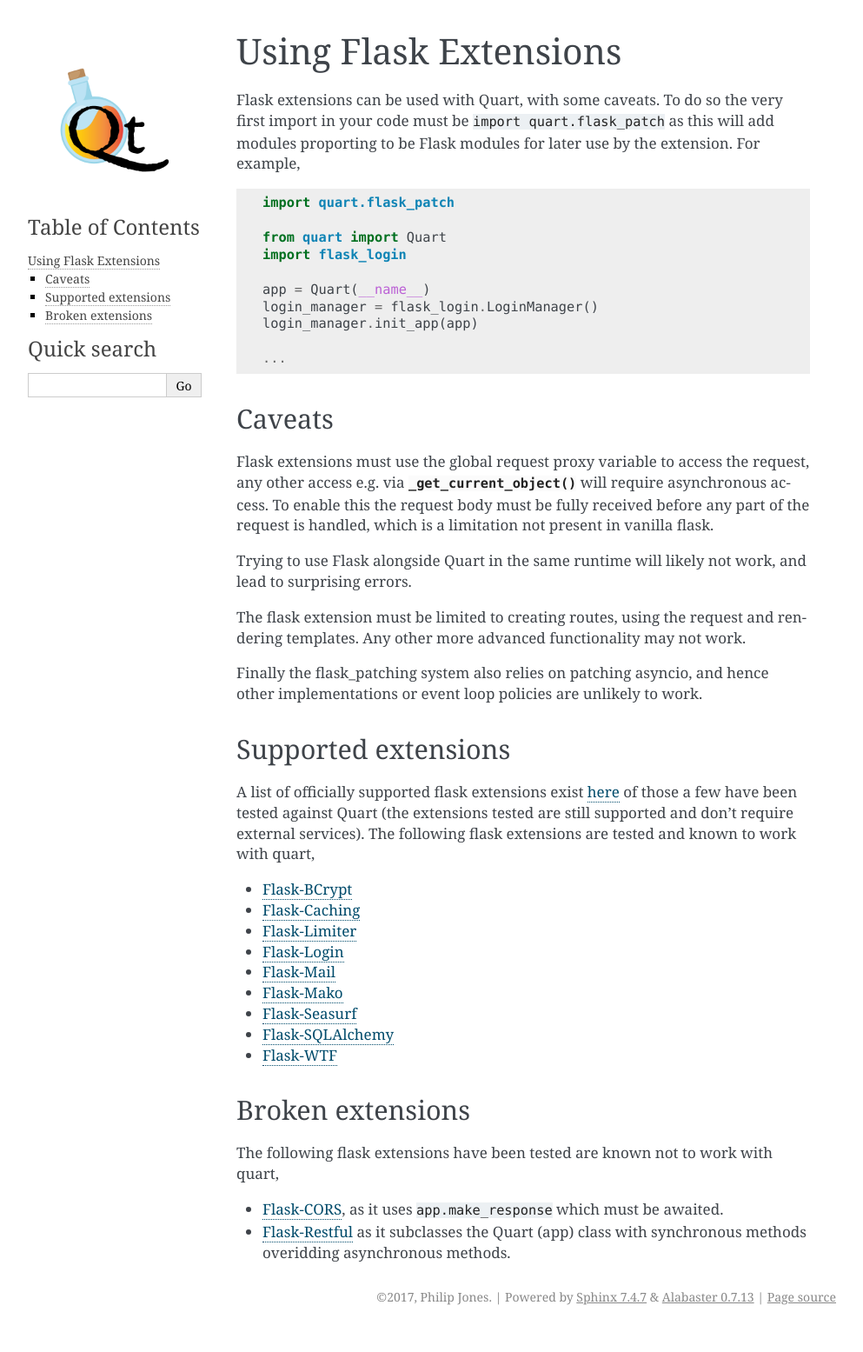
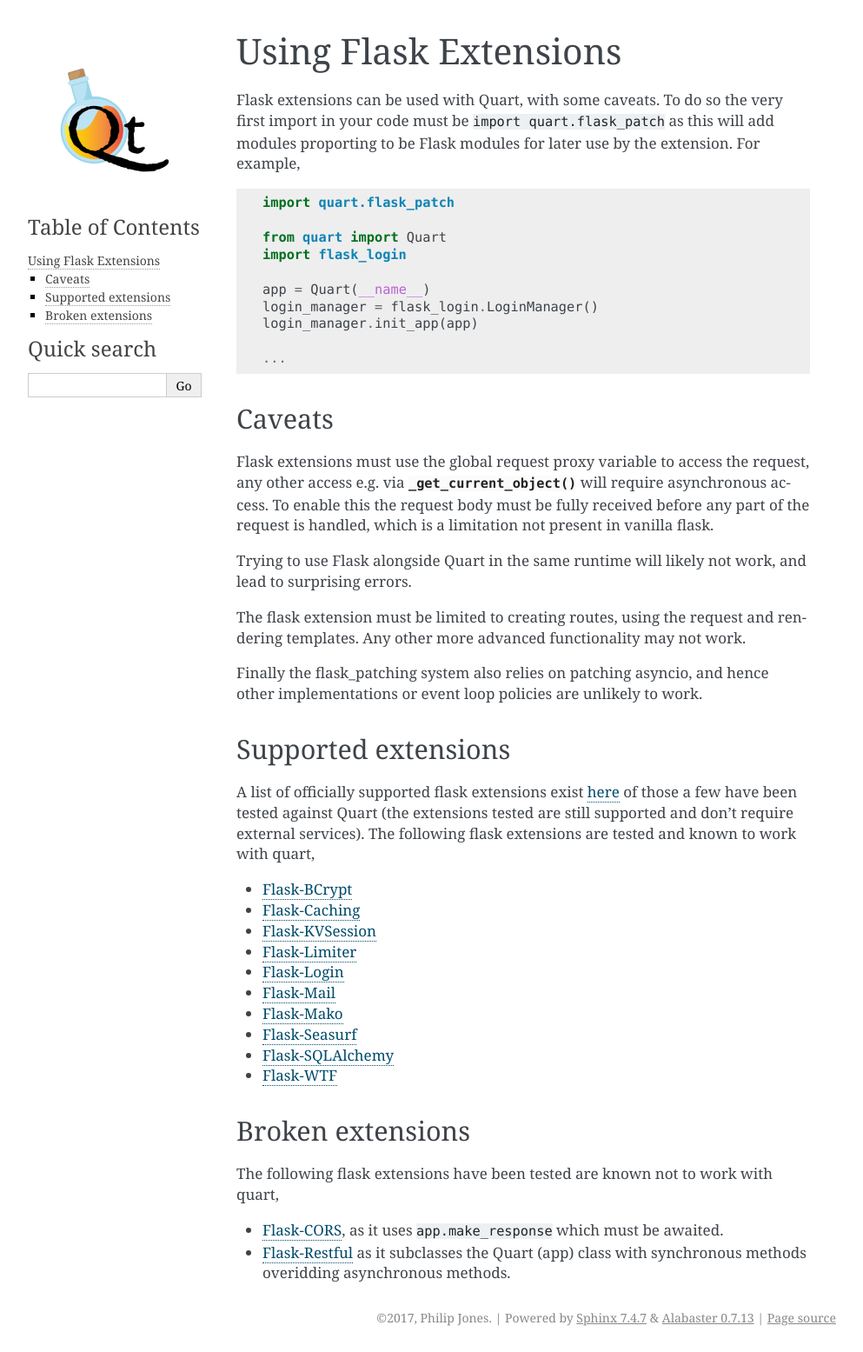
Before and after one commit to pallets/quart, a Sphinx documentation site: the page built from docs/flask_extensions.rst, in a window 1280 px wide. Shown: the whole page at 87% size, without its empty margins (148-1141 px from the left). Built offline with Sphinx 7.4.7, drawn with Linux system fonts in a browser that asks for light colours; pages that are not in the unit, such as notebooks, are missing from menus; before the commit the page ends 1531 px from its top, so only the background shows below that.

Commit message:
Add Flask-KVSession following testing
It works with Quart using the flask patch system.

```diff
--- a/docs/flask_extensions.rst
+++ b/docs/flask_extensions.rst
@@ -54,6 +54,7 @@
 
 - `Flask-BCrypt <http://pythonhosted.org/Flask-Bcrypt/>`_
 - `Flask-Caching <https://flask-caching.readthedocs.io/en/latest/>`_
+- `Flask-KVSession <https://github.com/mbr/flask-kvsession>`_
 - `Flask-Limiter <http://github.com/alisaifee/flask-limiter/>`_
 - `Flask-Login <http://github.com/maxcountryman/flask-login/>`_
 - `Flask-Mail <https://github.com/mattupstate/flask-mail>`_
```
